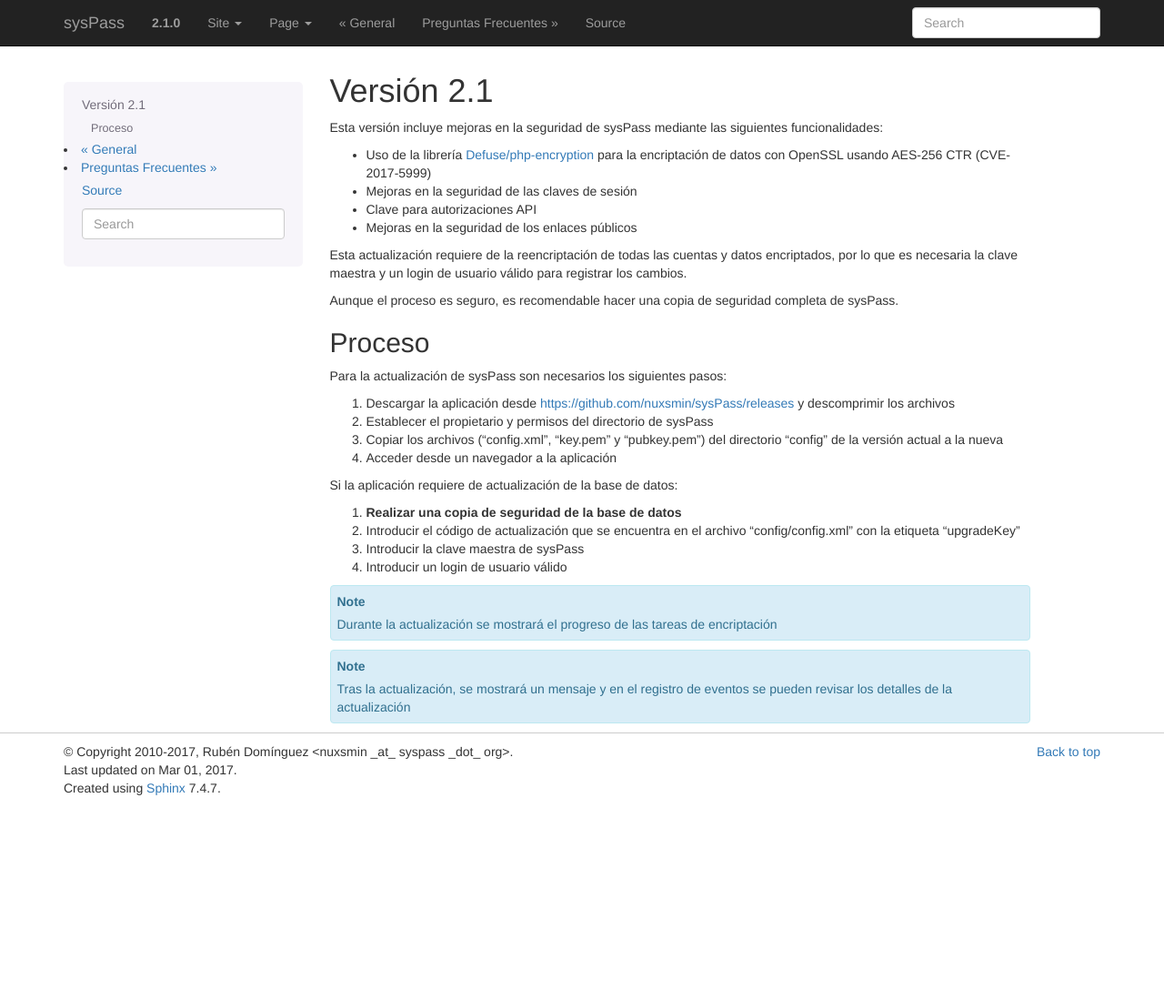
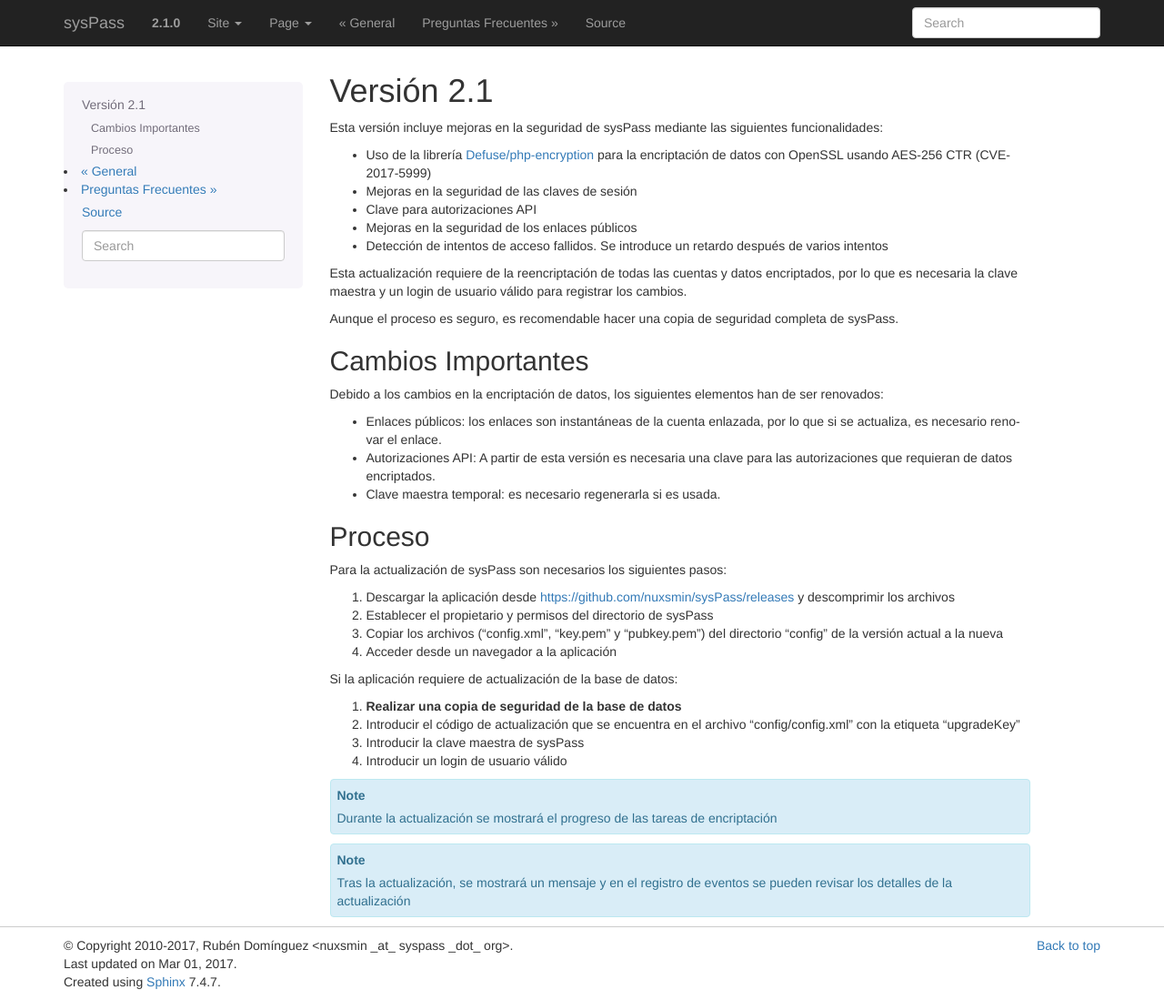
Before and after one commit to sysPass/sysPass-doc, a Sphinx documentation site: the page built from docs/source/updating/v2_1.rst, in a window 1280 px wide and 1099 px high. Shown: the whole window at 91% size. Built offline with Sphinx 7.4.7, drawn with Linux system fonts in a browser that asks for light colours; nearby versions of some CDN libraries; library files that are not in the unit come from our copies.

Commit message:
Added important notices

```diff
--- a/docs/source/updating/v2_1.rst
+++ b/docs/source/updating/v2_1.rst
@@ -9,10 +9,20 @@
 * Mejoras en la seguridad de las claves de sesión
 * Clave para autorizaciones API
 * Mejoras en la seguridad de los enlaces públicos
+* Detección de intentos de acceso fallidos. Se introduce un retardo después de varios intentos
 
 Esta actualización requiere de la reencriptación de todas las cuentas y datos encriptados, por lo que es necesaria la clave maestra y un login de usuario válido para registrar los cambios.
 
 Aunque el proceso es seguro, es recomendable hacer una copia de seguridad completa de sysPass.
+
+Cambios Importantes
+-------------------
+
+Debido a los cambios en la encriptación de datos, los siguientes elementos han de ser renovados:
+
+* Enlaces públicos: los enlaces son instantáneas de la cuenta enlazada, por lo que si se actualiza, es necesario renovar el enlace.
+* Autorizaciones API: A partir de esta versión es necesaria una clave para las autorizaciones que requieran de datos encriptados.
+* Clave maestra temporal: es necesario regenerarla si es usada.
 
 Proceso
 -------
```
